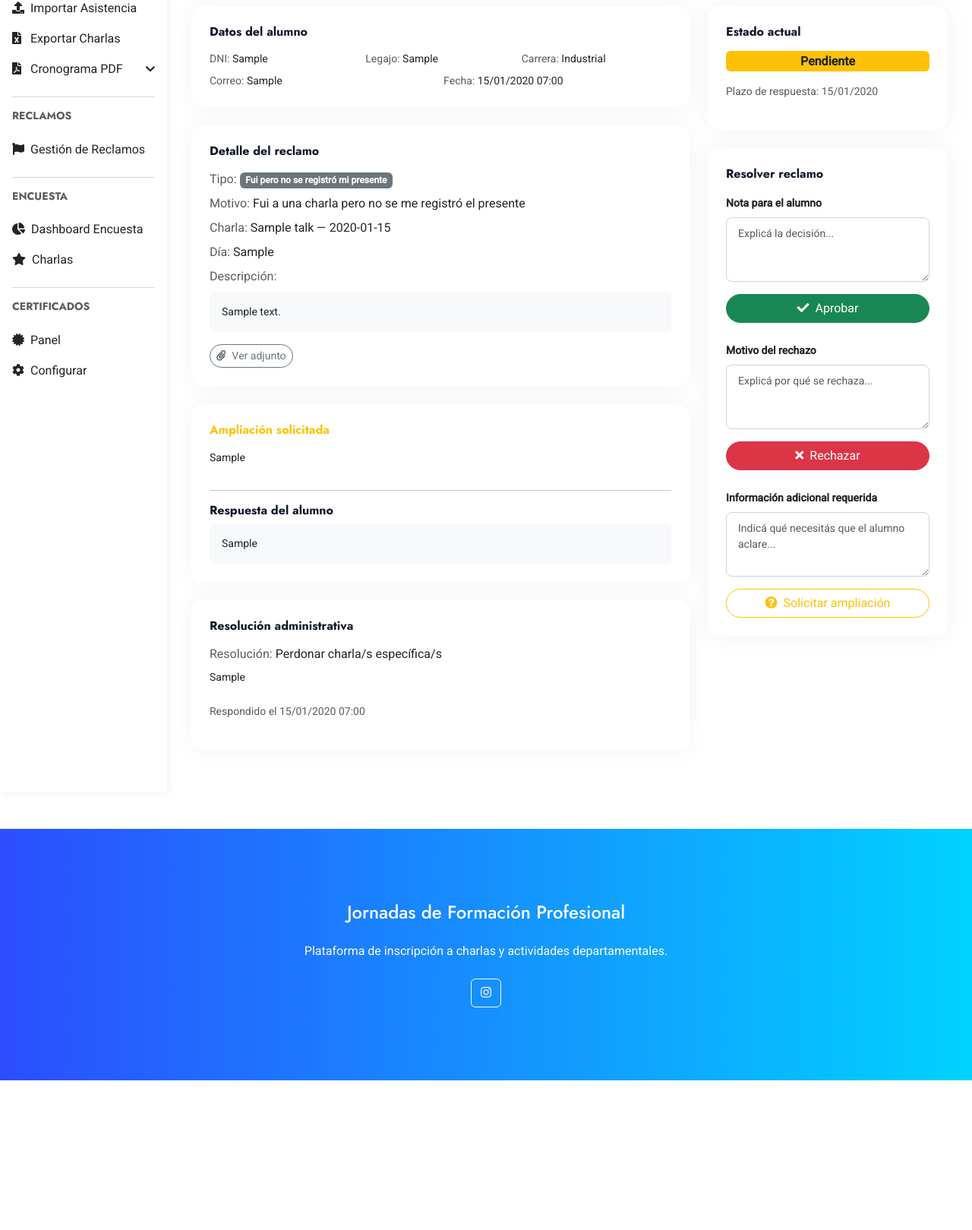
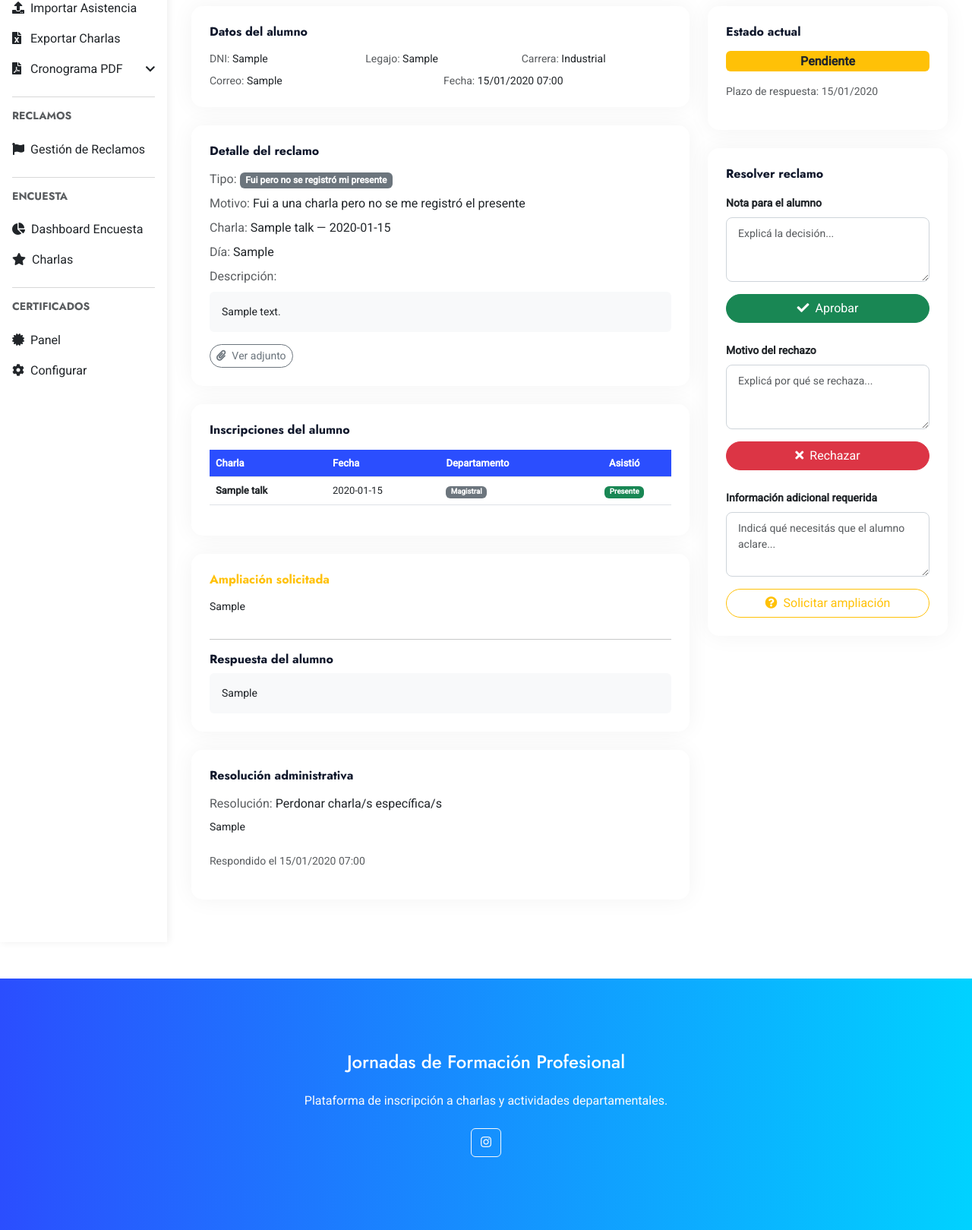
Before and after one commit to UTN-FRLP-Sau/jornadas-django, a Django app: page /admin/reclamo/1/ in a window 1280 px wide. Shown: the part 252-1871 px from the top of the page at 76% size. Before the commit the page ends 1674 px from the top, so only its background shows below. Run offline with Django 5.2, Linux system fonts and the light colour scheme; a user stored in the database is signed in; tables that the repository leaves empty hold one stand-in row (values such as "Sample post"); some libraries are stand-ins or nearby versions.

Commit message:
feat(reclamos): mostrar inscripciones del alumno en detalle del reclamo

```diff
--- a/charlas/templates/charlas/reclamo_detalle.html
+++ b/charlas/templates/charlas/reclamo_detalle.html
@@ -40,6 +40,40 @@
                     <i class="fa fa-paperclip me-2"></i>Ver adjunto
                 </a>
             </div>
+            {% endif %}
+        </div>
+
+        <div class="card p-4 mb-4">
+            <h6 class="fw-bold mb-3">Inscripciones del alumno</h6>
+            {% if inscripciones %}
+            <table class="table table-hover align-middle" style="font-size:13px;">
+                <thead>
+                    <tr>
+                        <th>Charla</th>
+                        <th>Fecha</th>
+                        <th>Departamento</th>
+                        <th class="text-center">Asistió</th>
+                    </tr>
+                </thead>
+                <tbody>
+                    {% for reg in inscripciones %}
+                    <tr>
+                        <td class="fw-bold">{{ reg.talk.title }}</td>
+                        <td>{{ reg.talk.date }}</td>
+                        <td><span class="badge bg-secondary">{{ reg.talk.department }}</span></td>
+                        <td class="text-center">
+                            {% if reg.attended %}
+                            <span class="badge bg-success">Presente</span>
+                            {% else %}
+                            <span class="badge bg-danger">Ausente</span>
+                            {% endif %}
+                        </td>
+                    </tr>
+                    {% endfor %}
+                </tbody>
+            </table>
+            {% else %}
+            <p class="text-muted small">No se encontraron inscripciones para este DNI.</p>
             {% endif %}
         </div>
 
--- a/charlas/views.py
+++ b/charlas/views.py
@@ -1675,7 +1675,14 @@ def _aplicar_resolucion(reclamo):
 @login_required
 def reclamo_detalle(request, pk):
     reclamo = get_object_or_404(Reclamo, pk=pk)
-    return render(request, 'charlas/reclamo_detalle.html', {'reclamo': reclamo})
+    inscripciones = Registration.objects.filter(
+        dni=reclamo.dni
+    ).select_related('talk').order_by('talk__date', 'talk__time')
+
+    return render(request, 'charlas/reclamo_detalle.html', {
+        'reclamo': reclamo,
+        'inscripciones': inscripciones,
+    })
 
 
 @login_required
```
